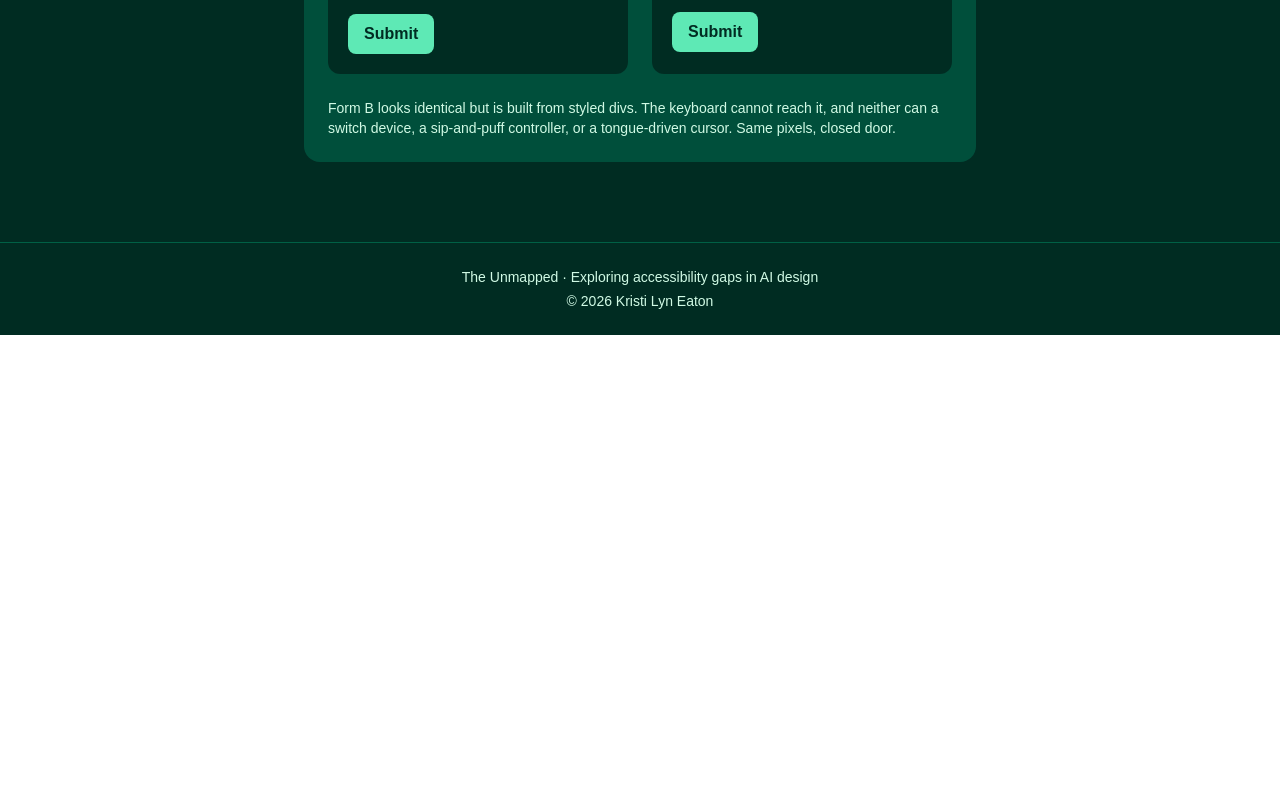
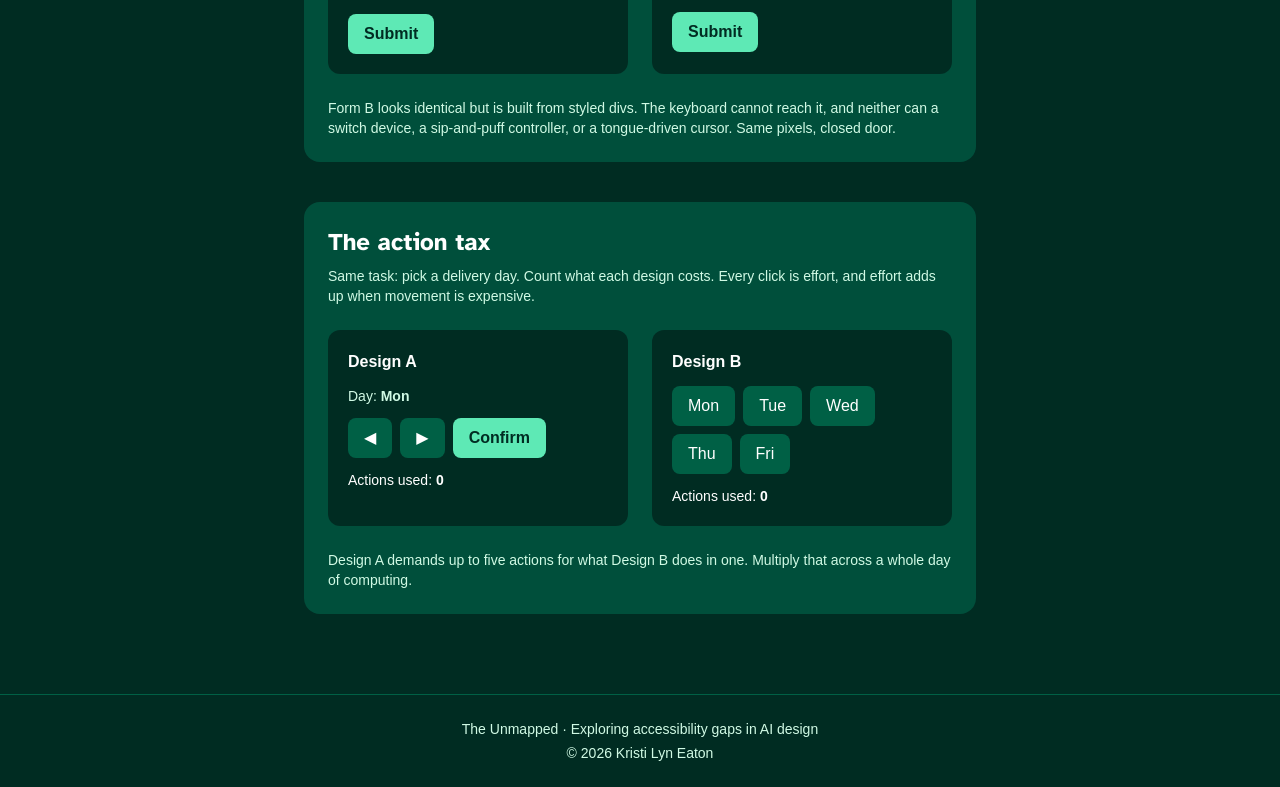
Before and after one commit to reachkristilyn/unmapped, a Next.js app: page /beams/motor-accessibility in a window 1280 px wide. Shown: the part 920-1707 px from the top of the page. Before the commit the page ends 1255 px from the top, so only its background shows below. Built offline with nearby package versions, Linux system fonts and the light colour scheme.

Commit message:
motor finish

```diff
--- a/app/beams/motor-accessibility/page.tsx
+++ b/app/beams/motor-accessibility/page.tsx
@@ -1,6 +1,6 @@
 import TargetSizeDemo from "@/components/TargetSizeDemo";
 import KeyboardDemo from "@/components/KeyboardDemo";
-
+import FatigueDemo from "@/components/FatigueDemo"
 export default function MotorAccessibility() {
     return (
       <main className="min-h-screen bg-emerald-950 text-white px-6 pt-28 pb-20">
@@ -22,6 +22,7 @@ export default function MotorAccessibility() {
           </div>
           <TargetSizeDemo />
           <KeyboardDemo />
+          <FatigueDemo />
         </article>
       </main>
     );
--- /dev/null
+++ b/components/FatigueDemo.tsx
@@ -0,0 +1,79 @@
+"use client";
+import { useState } from "react";
+
+const options = ["Mon", "Tue", "Wed", "Thu", "Fri"];
+
+export default function FatigueDemo() {
+  const [badStep, setBadStep] = useState(0);
+  const [badActions, setBadActions] = useState(0);
+  const [badDone, setBadDone] = useState(false);
+  const [goodActions, setGoodActions] = useState(0);
+  const [goodDone, setGoodDone] = useState(false);
+
+  return (
+    <div className="mt-10 rounded-2xl bg-emerald-900 p-6">
+      <h2 className="text-2xl font-bold [font-family:var(--font-atkinson)]">
+        The action tax
+      </h2>
+      <p className="mt-2 text-emerald-100 text-sm">
+        Same task: pick a delivery day. Count what each design costs. Every
+        click is effort, and effort adds up when movement is expensive.
+      </p>
+
+      <div className="mt-6 grid gap-6 md:grid-cols-2">
+        {/* Costly version: stepper through options one at a time */}
+        <div className="rounded-xl bg-emerald-950 p-5">
+          <h3 className="font-bold">Design A</h3>
+          <p className="mt-3 text-sm text-emerald-100">Day: <span className="font-bold">{options[badStep]}</span></p>
+          <div className="mt-3 flex gap-2">
+            <button
+              onClick={() => { setBadStep(s => (s + options.length - 1) % options.length); setBadActions(a => a + 1); }}
+              className="rounded-lg bg-emerald-800 px-4 py-2"
+              aria-label="Previous day"
+            >
+              ◀
+            </button>
+            <button
+              onClick={() => { setBadStep(s => (s + 1) % options.length); setBadActions(a => a + 1); }}
+              className="rounded-lg bg-emerald-800 px-4 py-2"
+              aria-label="Next day"
+            >
+              ▶
+            </button>
+            <button
+              onClick={() => { setBadDone(true); setBadActions(a => a + 1); }}
+              className="rounded-lg bg-emerald-300 px-4 py-2 font-semibold text-emerald-950"
+            >
+              Confirm
+            </button>
+          </div>
+          <p className="mt-3 text-sm">Actions used: <span className="font-bold">{badActions}</span></p>
+          {badDone && <p className="mt-1 text-amber-300 text-sm">Done in {badActions} actions.</p>}
+        </div>
+
+        {/* Efficient version: direct buttons */}
+        <div className="rounded-xl bg-emerald-950 p-5">
+          <h3 className="font-bold">Design B</h3>
+          <div className="mt-3 flex flex-wrap gap-2">
+            {options.map(o => (
+              <button
+                key={o}
+                onClick={() => { setGoodDone(true); setGoodActions(a => a + 1); }}
+                className="rounded-lg bg-emerald-800 px-4 py-2 hover:bg-emerald-700"
+              >
+                {o}
+              </button>
+            ))}
+          </div>
+          <p className="mt-3 text-sm">Actions used: <span className="font-bold">{goodActions}</span></p>
+          {goodDone && <p className="mt-1 text-emerald-300 text-sm">Done in {goodActions} action{goodActions === 1 ? "" : "s"}.</p>}
+        </div>
+      </div>
+
+      <p className="mt-6 text-emerald-100 text-sm">
+        Design A demands up to five actions for what Design B does in one.
+        Multiply that across a whole day of computing.
+      </p>
+    </div>
+  );
+}
```
